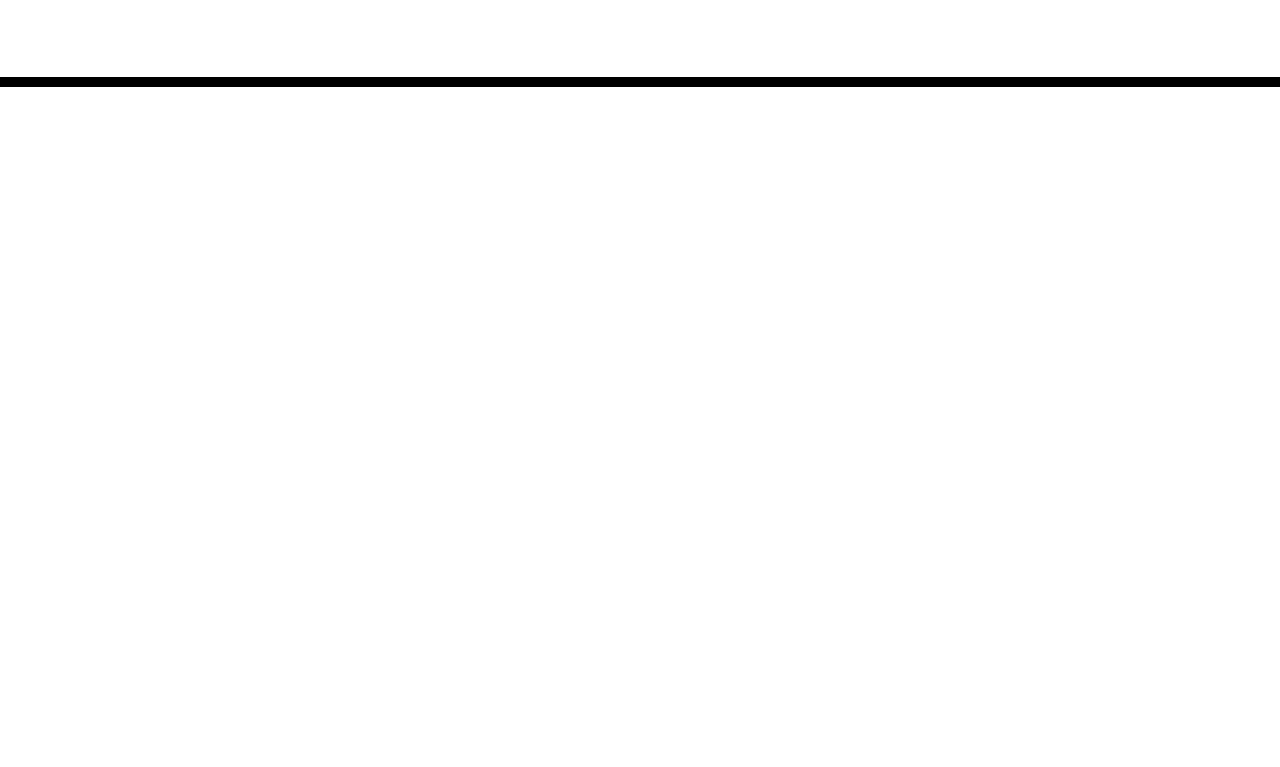
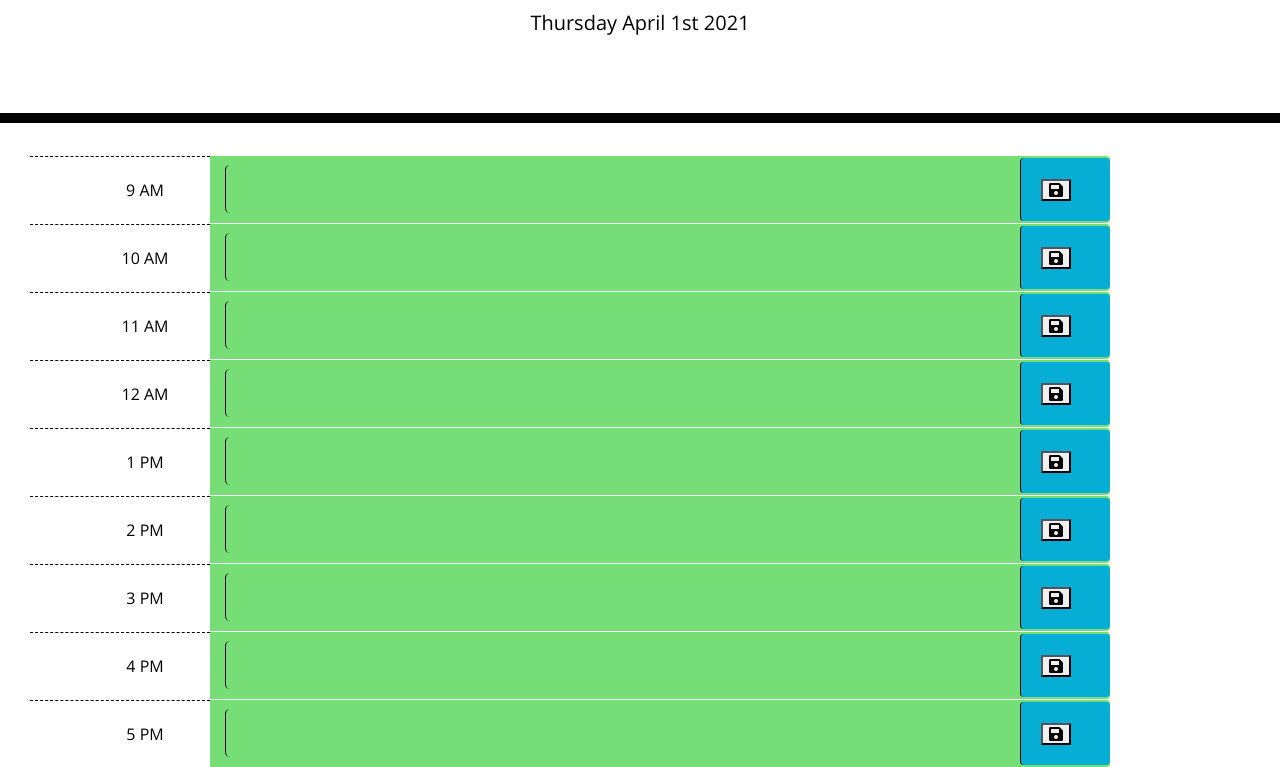
Before and after one commit to sungjk77/hw05-Third-Party-APIs-Work-Day-Scheduler, a plain HTML site: page index.html in a window 1280 px wide. Shown: the part 181-948 px from the top of the page. Before the commit the page ends 800 px from the top, so only its background shows below. Drawn offline with nearby package versions, Linux system fonts and the light colour scheme.

Commit message:
first working version

```diff
--- a/index.html
+++ b/index.html
@@ -28,11 +28,70 @@
       <p class="lead">A simple calendar app for scheduling your work day</p>
       <p id="currentDay" class="lead"></p>
     </header>
-    <div class="container">
+    <div class="container no-gutters">
       <!-- Timeblocks go here -->
+
+
+    <div class="container w-100">
+
+
+      <div class="row past width:90%; mx-auto align-items-center h-100 rounded" id="9-row" data-number="9">
+        <div class="col-2 col-md-2 hour align-baseline">9 AM</div>
+        <div class="col-9 col-md-9 textarea align-middle"><textarea class="textarea form-control-lg text-justify container-fluid" id="9-text"></textarea></div>
+        <div class="col-1 col-md-1 saveBtn align-middle rounded"><button onclick="saveText(9)"><i class="fas fa-save" id="9-save"></i></button></div>
+      </div>
+
+      <div class="row past width:90%; mx-auto align-items-center h-100 rounded" id="10-row" data-number="10">
+        <div class="col-2 col-md-2 hour align-baseline">10 AM</div>
+        <div class="col-9 col-md-9 textarea align-middle"><textarea class="textarea form-control-lg text-justify container-fluid" id="10-text"></textarea></div>
+        <div class="col-1 col-md-1 saveBtn align-middle rounded"><button onclick="saveText(10)"><i class="fas fa-save" id="10-save"></i></button></div>
+      </div>
+
+      <div class="row past width:90%; mx-auto align-items-center h-100 rounded" id="11-row" data-number="11">
+        <div class="col-2 col-md-2 hour align-baseline">11 AM</div>
+        <div class="col-9 col-md-9 textarea align-middle"><textarea class="textarea form-control-lg text-justify container-fluid" id="11-text"></textarea></div>
+        <div class="col-1 col-md-1 saveBtn align-middle rounded"><button onclick="saveText(11)"><i class="fas fa-save" id="11-save"></i></button></div>
+      </div>
+
+      <div class="row past width:90%; mx-auto align-items-center h-100 rounded" id="12-row" data-number="12">
+        <div class="col-2 col-md-2 hour align-baseline">12 AM</div>
+        <div class="col-9 col-md-9 textarea align-middle"><textarea class="textarea form-control-lg text-justify container-fluid" id="12-text"></textarea></div>
+        <div class="col-1 col-md-1 saveBtn align-middle rounded"><button onclick="saveText(12)"><i class="fas fa-save" id="12-save"></i></button></div>
+      </div>
+
+      <div class="row past width:90%; mx-auto align-items-center h-100 rounded" id="13-row" data-number="13">
+        <div class="col-2 col-md-2 hour align-baseline">1 PM</div>
+        <div class="col-9 col-md-9 textarea align-middle"><textarea class="textarea form-control-lg text-justify container-fluid" id="13-text"></textarea></div>
+        <div class="col-1 col-md-1 saveBtn align-middle rounded"><button onclick="saveText(13)"><i class="fas fa-save" id="13-save"></i></button></div>
+      </div>
+
+      <div class="row past width:90%; mx-auto align-items-center h-100 rounded" id="14-row" data-number="14">
+        <div class="col-2 col-md-2 hour align-baseline">2 PM</div>
+        <div class="col-9 col-md-9 textarea align-middle"><textarea class="textarea form-control-lg text-justify container-fluid" id="14-text"></textarea></div>
+        <div class="col-1 col-md-1 saveBtn align-middle rounded"><button onclick="saveText(14)"><i class="fas fa-save" id="14-save"></i></button></div>
+      </div>
+
+      <div class="row past width:90%; mx-auto align-items-center h-100 rounded" id="15-row" data-number="15">
+        <div class="col-2 col-md-2 hour align-baseline">3 PM</div>
+        <div class="col-9 col-md-9 textarea align-middle"><textarea class="textarea form-control-lg text-justify container-fluid" id="15-text"></textarea></div>
+        <div class="col-1 col-md-1 saveBtn align-middle rounded"><button onclick="saveText(15)"><i class="fas fa-save" id="15-save"></i></button></div>
+      </div>
+
+      <div class="row past width:90%; mx-auto align-items-center h-100 rounded" id="16-row" data-number="16">
+        <div class="col-2 col-md-2 hour align-baseline">4 PM</div>
+        <div class="col-9 col-md-9 textarea align-middle"><textarea class="textarea form-control-lg text-justify container-fluid" id="16-text"></textarea></div>
+        <div class="col-1 col-md-1 saveBtn align-middle rounded"><button onclick="saveText(16)"><i class="fas fa-save" id="16-save"></i></button></div>
+      </div>
+
+      <div class="row past width:90%; mx-auto align-items-center h-100 rounded" id="17-row" data-number="17">
+        <div class="col-2 col-md-2 hour align-baseline">5 PM</div>
+        <div class="col-9 col-md-9 textarea align-middle"><textarea class="textarea form-control-lg text-justify container-fluid" id="17-text"></textarea></div>
+        <div class="col-1 col-md-1 saveBtn align-middle rounded"><button onclick="saveText(17)"><i class="fas fa-save" id="17-save"></i></button></div>
+      </div>
+
     </div>
-
     <script src="https://cdnjs.cloudflare.com/ajax/libs/jquery/3.2.1/jquery.min.js"></script>
     <script src="https://cdnjs.cloudflare.com/ajax/libs/moment.js/2.24.0/moment.min.js"></script>
+    <script src="./script.js"></script>
   </body>
 </html>
--- /dev/null
+++ b/script.js
@@ -0,0 +1,88 @@
+// // TODO: 4. What is the current time in the format: hours:minutes:seconds
+// var time = moment().format("hh:mm:ss");
+// $("#4a").text(time);
+// console.log(time);
+
+// // TODO: 5. What is the current Unix timestamp?
+// var update = function () {
+
+// var unix = moment().format("X");
+// $("#5a").text(unix);
+
+// // TODO: 6. Parse the following Unix timestamp, 1318781876, and convert into any time/date format.
+// var unixFormat = moment.unix(unix).format("MMM Do, YYYY, hh:mm:ss");
+// $("#currentDay").text(unixFormat);
+// }
+var txtArray = ["","","","","","","","",""];;
+
+var datetime = null,
+    date = null,
+    currentHour = null;
+
+// var update = function () {
+function update() {
+    date = moment(new Date())
+    datetime.html(date.format('dddd MMMM Do YYYY'));
+};
+
+$(document).ready(function(){
+    datetime = $('#currentDay')
+    update();
+    setInterval(update, 1000);
+});
+
+function highlightHour(curH) {
+    for(var i=9; i<=17; i++) {
+        if (curH == i) {
+           $("#"+i+"-row").addClass("present");
+        } else if (curH > i) {
+           timeVar="#"+i+"-row";
+           $("#"+i+"-row").addClass("past");
+        } else if (curH < i) {
+           timeVar="#"+i+"-row";
+           $("#"+i+"-row").addClass("future");
+        }
+    }
+}
+date = moment(new Date())
+currentHour=(date.format('H'));
+highlightHour(currentHour);
+
+function saveText(num) {
+  var tempText = "#"+num+"-text";
+  var txtArea = $(tempText).val();
+  txtArray = loadText(txtArray);
+  console.log("before save: "+txtArray);
+   if (!txtArea) {
+       txtArea="";
+   }
+   txtArray[num-9]=txtArea;
+   console.log("after save: "+txtArray);
+   localStorage.setItem("txtArray", JSON.stringify(txtArray));
+   txtArray = loadText(txtArray);
+}
+
+function loadText(txtArray) {
+    txtArray = JSON.parse(localStorage.getItem("txtArray"));
+
+    if(!txtArray) {  //check to see if the variable exists
+        console.log("No saved information");  //prints error message in console
+        txtArray = ["","","","","","","","",""];  //resets to default
+        return txtArray;
+    }
+
+    for (var i=0; i<txtArray.length; i++) {
+        var tempNum = i+9;
+        $("#"+tempNum+"-text").val(txtArray[i]);
+    }
+  console.log(txtArray);
+  return txtArray;
+}
+
+txtArray = loadText(txtArray);
+
+// if(!txtArray) {
+//     txtArray = ["","","","","","","","",""];
+//     console.log("no stored information");
+//     loadText(txtArray);
+// }
--- a/style.css
+++ b/style.css
@@ -10,7 +10,6 @@ textarea{
   resize: none;
   color: #000000;
   border-left: 1px solid black;
-  padding: 10px;
 }
 
 .jumbotron {
@@ -33,13 +32,15 @@ textarea{
 .row {
   white-space: pre-wrap;
   height: 80px;
-  border-top: 1px solid white;;
+  border-top: 1px solid white;
 }
 
 .hour {
   background-color: #ffffff;
+  padding: 25px 0px 25px 50px;
   color: #000000;
   border-top: 1px dashed #000000;
+  text-align: center;
 }
 
 .past {
@@ -61,6 +62,7 @@ textarea{
   border-left: 1px solid black;
   border-top-right-radius: 15px;
   border-bottom-right-radius: 15px;
+  padding: 21px 20px 20px 20px;
   background-color: #06AED5;
   color: white;
 }
```
